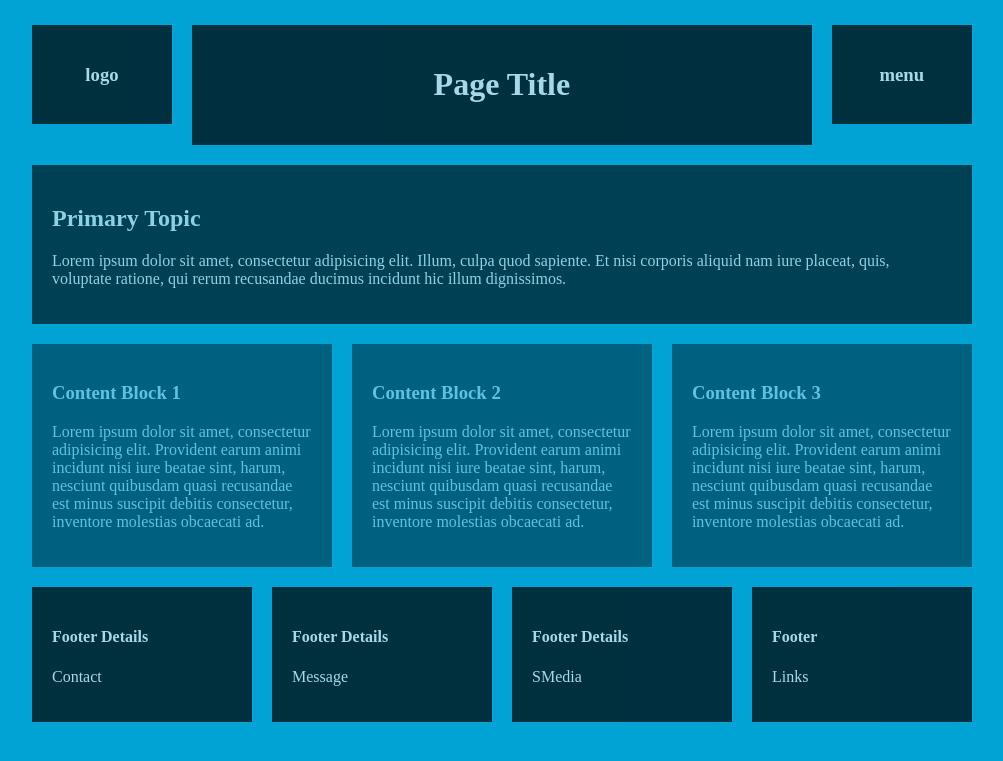
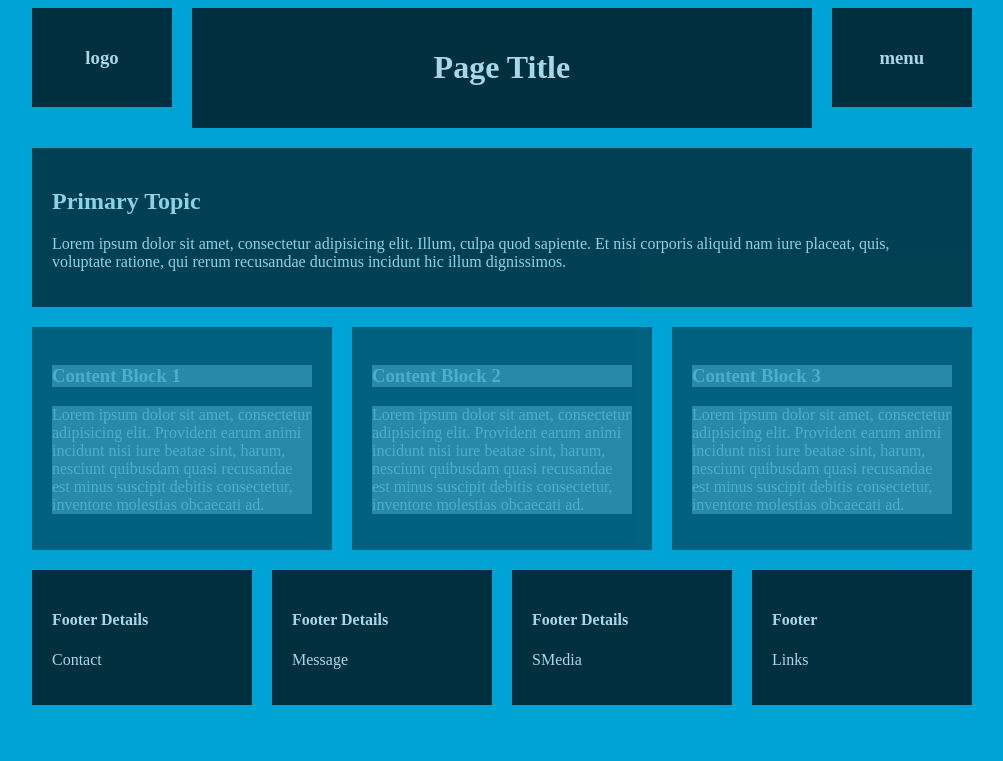
Before and after one commit to plammo/ywbc_portfolio_wireframe, a PHP site: page /blank_index.html in a window 1280 px wide. Shown: the top 761 px of the page, without its empty margins (128-1131 px from the left). Run offline with PHP 8.4, Linux system fonts and the light colour scheme.

Commit message:
latest updates

```diff
--- a/blank_index.html
+++ b/blank_index.html
@@ -12,7 +12,7 @@
 <div class="container">
 
 	<header>
-
+		<div class="row">
 			<div class="col-1-6 logo">
 				<div class="content">
 
@@ -37,27 +37,32 @@
 
 				</div>
 			</div>
+		</div>
 	</header>
 
 
 	<main>
 
-			<section class="section">
+		<section class="section">
+			<div class="row">
 				<div class="col-1-1 topic__1">
 					<div class="content">
 						<h2>Primary Topic</h2>
 						<p>Lorem ipsum dolor sit amet, consectetur adipisicing elit. Illum, culpa quod sapiente. Et nisi corporis aliquid nam iure placeat, quis, voluptate ratione, qui rerum recusandae ducimus incidunt hic illum dignissimos.</p>
 					</div>
 				</div>
-			</section>
+			</div>
+		</section>
 
-			<section class="section section__topic__content">
+		<section class="section section__topic__content">
+			<div class="row">
 				<div class="col-1-3 topic__1__content--left">
 					<div class="content">
 						<h3>Content Block 1</h3>
 						<p>Lorem ipsum dolor sit amet, consectetur adipisicing elit. Provident earum animi incidunt nisi iure beatae sint, harum, nesciunt quibusdam quasi recusandae est minus suscipit debitis consectetur, inventore molestias obcaecati ad.</p>
 					</div>
 				</div>
+
 
 				<div class="col-1-3 topic__1__content--middle">
 					<div class="content">
@@ -72,13 +77,14 @@
 						<p>Lorem ipsum dolor sit amet, consectetur adipisicing elit. Provident earum animi incidunt nisi iure beatae sint, harum, nesciunt quibusdam quasi recusandae est minus suscipit debitis consectetur, inventore molestias obcaecati ad.</p>
 					</div>
 				</div>
+			</div>
 
-			</section>
+		</section>
 
 	</main>
 
 	<footer>
-		<div class="footer__container">
+		<div class="row">
 
 			<div class="col-1-4 footer__contact">
 				<div class="content">
--- a/css/main.css
+++ b/css/main.css
@@ -7,13 +7,17 @@
 	font-family: Thonburi;
 }
 
-header{
+/*header{
 	margin-bottom: 25px;
-}
+}*/
 
 
 header h1{
 	text-align: center;
+}
+
+h2, h3{
+	font-family: Zapfino;
 }
 
 
@@ -25,25 +29,45 @@
 	opacity:.7;
 }
 
+.logo h3,
+.menu h3 {
+	font-family: Thonburi;
+
+}
+
 .topic__1,
 .topic__1__content--left,
 .topic__1__content--right,
 .topic__1__content--middle {
-	margin-top: 20px;
 	color:#ecf0f1;
 	opacity:.4;
 }
 
-.topic__1 h2,
+/*.topic__1 h2,
 .topic__1__content--left h3,
 .topic__1__content--right h3,
 .topic__1__content--middle h3 {
 
 	font-family: Zapfino;
-}
+}*/
 
 .topic__1{
 	opacity:.6;
+}
+
+.topic__1__content--left h3,
+.topic__1__content--middle h3,
+.topic__1__content--right h3 {
+	background-color: gray;
+	opacity:.8;
+
+}
+
+.topic__1__content--left p,
+.topic__1__content--middle p,
+.topic__1__content--right p {
+	background-color: gray;
+	opacity:.8;
 }
 
 .footer__container {
@@ -51,8 +75,6 @@
 }
 
 .footer__contact {
-
-	margin-top: 20px;
 	color:#ecf0f1;
 	opacity:.7;
 }
```
